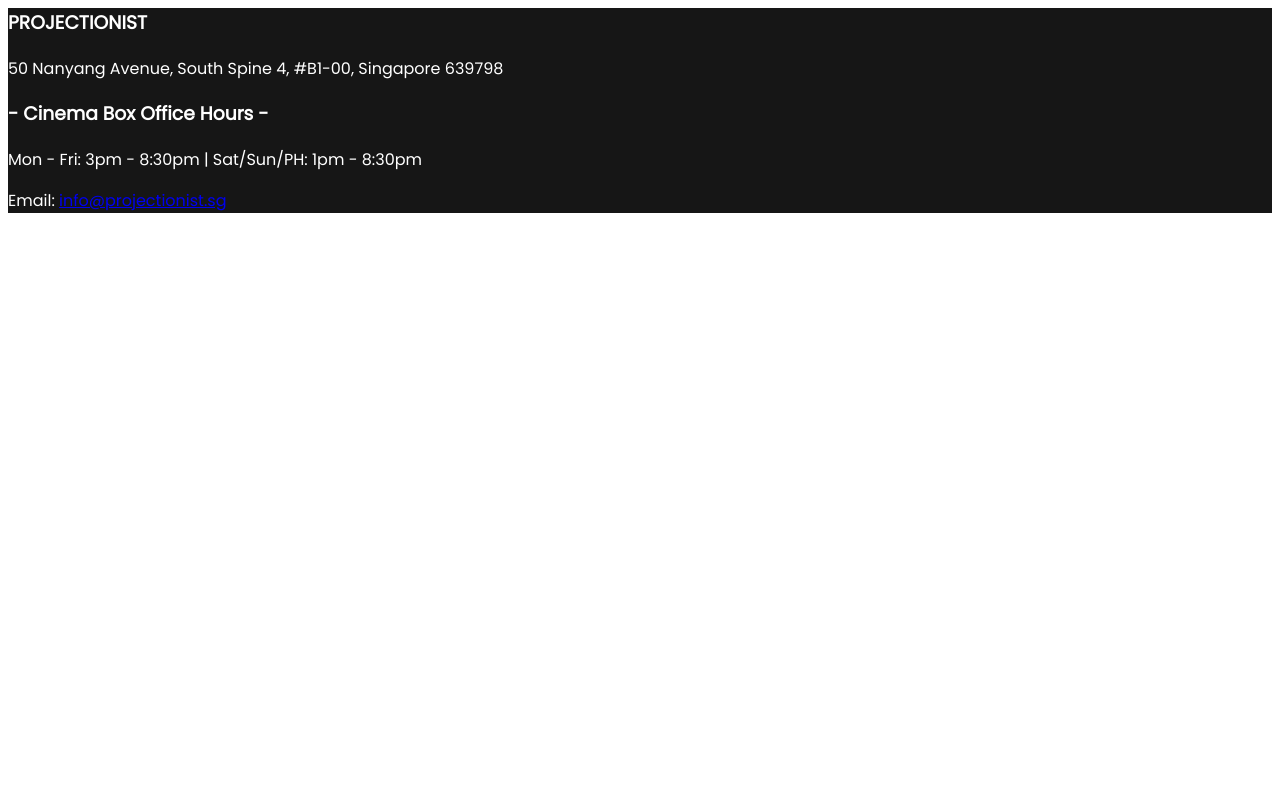
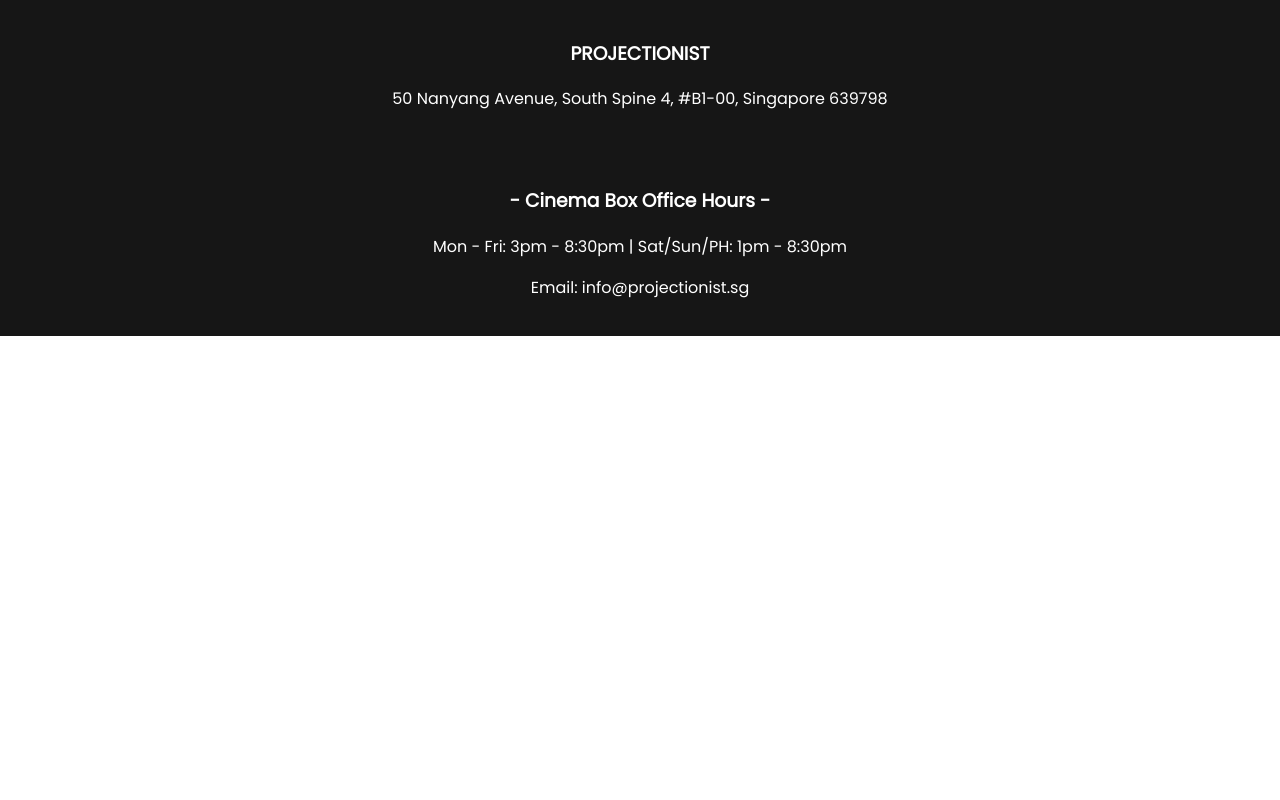
Before and after one commit to kirinnee/4717-Project, a PHP site: page / in a window 1280 px wide. Run offline with PHP 8.4, Linux system fonts and the light colour scheme.

Commit message:
style changes

```diff
--- a/src/index.css
+++ b/src/index.css
@@ -1,8 +1,19 @@
+body {
+    margin: 0;
+}
+
 footer{
     background-color:#161616;
+    text-align: center;
 }
 
 footer div{
     color:white;
     font-family: 'Poppins', sans-serif;
+    padding: 20px;
 }
+a:link {
+    color: white;
+    background-color: transparent;
+    text-decoration: none;
+  }
```
